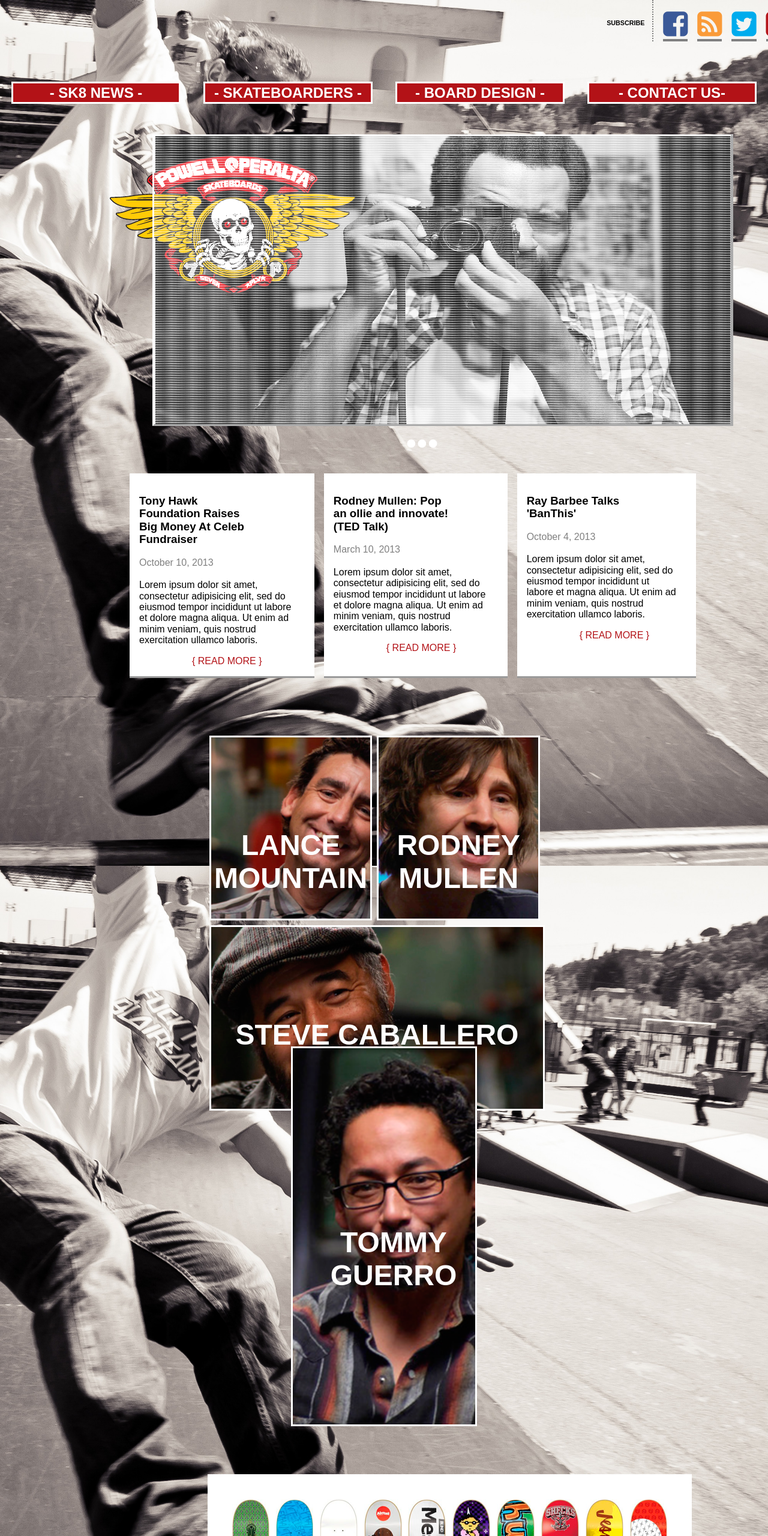
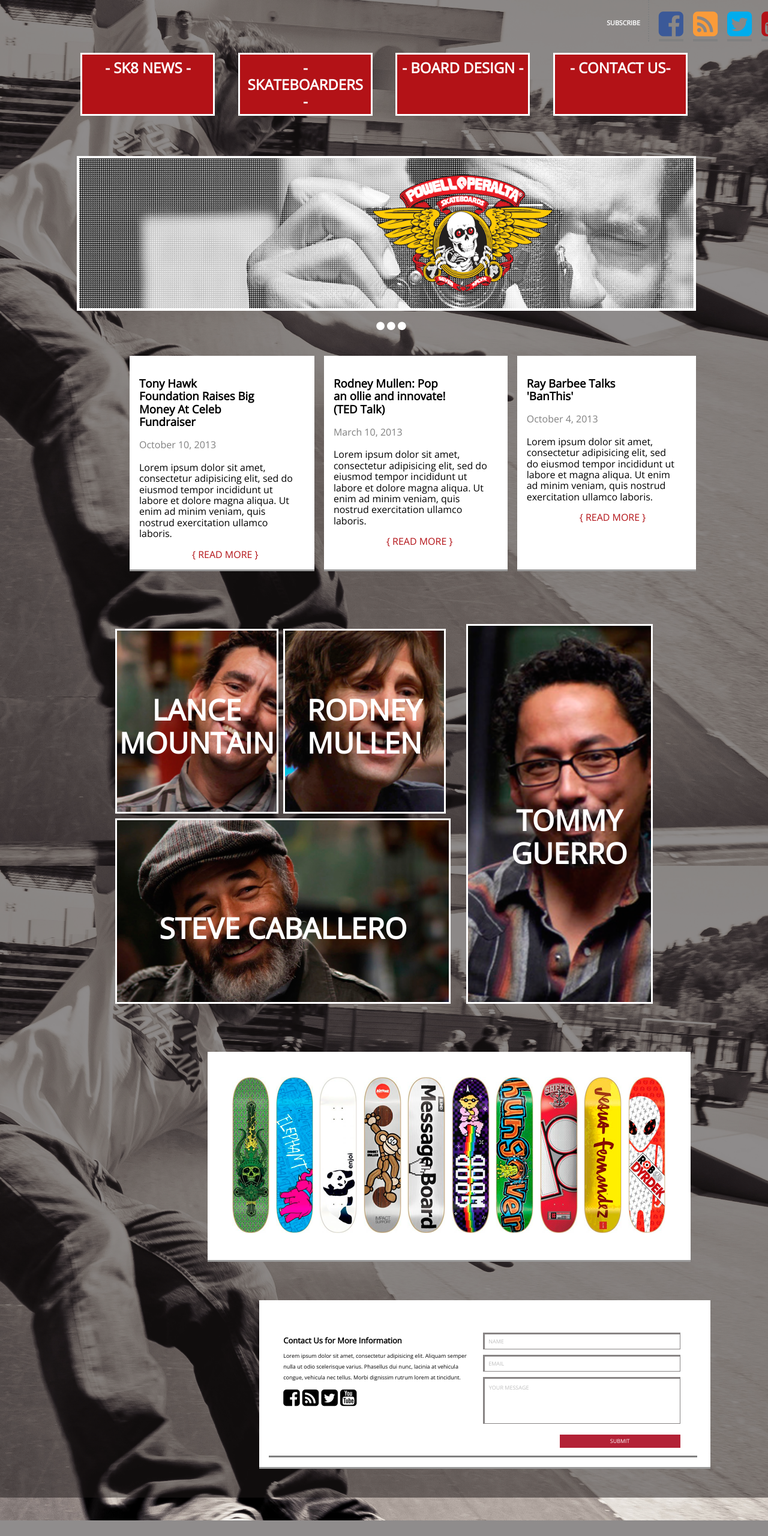
Before and after one commit to winstonwaters/sk8site, a plain HTML site: page index.html in a window 1280 px wide. Shown: the top 2560 px of the page at 60% size. After the commit the page ends 2534 px from the top, so only its background shows below. Drawn offline with nearby package versions, Linux system fonts and the light colour scheme.

Commit message:
revisions

```diff
--- a/index.html
+++ b/index.html
@@ -8,6 +8,7 @@
     <title>sk8site</title>
     <link rel="stylesheet" href="https://cdnjs.cloudflare.com/ajax/libs/normalize/4.1.1/normalize.min.css">
     <link rel="stylesheet" href="https://maxcdn.bootstrapcdn.com/font-awesome/4.6.3/css/font-awesome.min.css">
+    <link href='https://fonts.googleapis.com/css?family=Open+Sans' rel='stylesheet' type='text/css'>
     <link rel="stylesheet" href="main.css">
 </head>
 
@@ -33,13 +34,15 @@
             <h2>- CONTACT US-</h2>
         </div>
 
-    <div class="row3">
-      <div class="sliderimg">
-        <img src="images/top-image.png" alt="sliderimage" />
-        <span class="grid"><img src="images/grid.png" alt="grid" /></span>
+        <!-- trying kathleens code -->
+        <section>
+            <div class="logo">
+                <img src="images/peralta-logo.png" alt="logo" />
+                <!-- <span id="logo"><img src="images/peralta-logo.png" alt="logo" /></span> -->
             </div>
-      <span id="logo"><img src="images/peralta-logo.png" alt="logo" /></span>
-    </div>
+            <div class="top-image"></div>
+        </section>
+
 
         <!--SLIDER BUTTONS-->
         <div class="slider-buttons">
@@ -78,7 +81,7 @@
         <h3>Ray Barbee Talks 'BanThis'</h3>
         <span class="date">October 4, 2013</span>
                 <p>
-          Lorem ipsum dolor sit amet, consectetur adipisicing elit, sed do eiusmod tempor incididunt ut labore et  magna aliqua. Ut enim ad minim veniam, quis nostrud exercitation ullamco laboris.
+                    Lorem ipsum dolor sit amet, consectetur adipisicing elit, sed do eiusmod tempor incididunt ut labore et magna aliqua. Ut enim ad minim veniam, quis nostrud exercitation ullamco laboris.
                 </p>
                 <a href="#"><span class="readmore">{ READ MORE }</span></a>
                 </span>
@@ -88,14 +91,18 @@
         <div class="row5">
             <div class="col-1">
                 <div class="two-photos">
-    <div class="lance"><h2 class="lancetype">LANCE MOUNTAIN</h2></div>
-    <div class="rodney"><h2 class="rodneytype">RODNEY MULLEN</h2></div>
+                    <div class="lance">
+                        <h2 class="lancetype">LANCE MOUNTAIN</h2></div>
+                    <div class="rodney">
+                        <h2 class="rodneytype">RODNEY MULLEN</h2></div>
                 </div>
-<div class="steve"><h2 class="stevetype">STEVE CABALLERO</h2></div>
+                <div class="steve">
+                    <h2 class="stevetype">STEVE CABALLERO</h2></div>
             </div>
 
 
-<aside class="tommy"><h2 class="tommytype">TOMMY GUERRO</aside>
+            <aside class="tommy">
+                <h2 class="tommytype">TOMMY GUERRO</aside>
 
 </div>
 
@@ -112,11 +119,29 @@
       <img src="images/sk8-10.png" alt="board" />
     </div>
 
-
+    <footer>
+      <div class="footer">
+      <div class="col2">
+      <h1>Contact Us for More Information</h1>
+      <p id="padding">
+        Lorem ipsum dolor sit amet, consectetur adipisicing elit. Aliquam semper nulla ut odio scelerisque varius. Phasellus dui nunc, lacinia at vehicula congue, vehicula nec tellus. Morbi dignissim rutrum lorem at tincidunt.
+      </p>
+      <ul>
+       <li><span width="15px" height="15px" class="fa fa-facebook-square fa-2x"> </span></li>
+       <li><span width="15px" height="15px" class="fa fa-rss-square fa-2x"> </span></li>
+       <li><span width="15px" height="15px" class="fa fa-twitter-square fa-2x"> </span></li>
+       <li><span width="15px" height="15px" class="fa fa-youtube-square fa-2x"> </span></li>
+     </ul>
       </div>
-  <div id="color-overlay"></div>
-
-<footer>
+      <div class="col2 rightone">
+      <p class="name">NAME</p>
+      <p class="email">EMAIL</p>
+      <p class="message">YOUR MESSAGE</p>
+      <p class="submit">SUBMIT</p>
+      </div>
+      </div>
+    </footer>
+<!-- <footer>
   <div class="footer">
     <div class="foottext">
       <h3>Contact us for more information</h3>
@@ -129,16 +154,15 @@
     </div>
     </div>
 
+
     <div class="foottext2">
-    <div class="name">
-      <p>NAME</p>
-    </div>
-    <div class="email">
-      <p>EMAIL</p>
-    </div>
-    <div class="write">
-      <p>YOUR MESSAGE</p>
-    </div>
+      <input type="text" placeholder='Name' class="name">
+
+      <input type="text" placeholder='Email' class="email">
+
+
+      <textarea rows="4.5" placeholder="Tell us about your experience..." class="write"></textarea>
+
     <div class="submit1">
       <p>SUBMIT</p>
     </div>
@@ -146,10 +170,11 @@
   </div>
 
 
-</footer>
+</footer> -->
 
 
 </body>
+</div>
 
 
 
--- a/main.css
+++ b/main.css
@@ -1,19 +1,26 @@
 body {
     margin: 0;
     padding: 0;
-  font-family: sans-serif; }
-
+    font-family: 'Open Sans', serif;
+}
 a {
-  text-decoration: none; }
+    text-decoration: none;
+}
 a:hover {
     color: yellow;
-    width: 6rem; }
+    width: 6rem;
+}
 
 /* background image*/
+
 body {
     background: url(images/bg.jpg) no-repeat 50% 50% fixed;
-  background-size: cover; }
-
+    background-size: cover;
+    background-color: rgba(33, 27, 27, 0.5);
+}
+.main-content {
+    background-color: rgba(33, 27, 27, 0.5);
+}
 .row4 {
     position: relative;
     margin-left: 12rem;
@@ -21,45 +28,52 @@ body {
     padding: 1em;
     margin-bottom: 4rem;
     margin-top: 1rem;
-  width: 75%; }
+    width: 75%;
+}
 .row4 div.box1 {
     background-color: white;
     margin: .5rem;
     padding: 1rem;
-    border-bottom-style: outset; }
+    border-bottom-style: outset;
+}
 .row4 div.box2 {
     background-color: white;
     margin: .5rem;
     padding: 1rem;
-    border-bottom-style: outset; }
+    border-bottom-style: outset;
+}
 .row4 div.box3 {
     background-color: white;
     margin: .5rem;
     padding: 1rem;
-    border-bottom-style: outset; }
+    border-bottom-style: outset;
+}
 .row4 span.date {
     color: gray;
     float: left;
     width: 89%;
-    padding-bottom: .2rem; }
+    padding-bottom: .2rem;
+}
 .row4 p {
     display: inline-block;
-    width: 94%; }
+    width: 94%;
+}
 .row4 span.readmore {
     padding-left: 5.5rem;
-    color: #b31217; }
+    color: #b31217;
+}
 .row4 h3 {
-    width: 70%; }
-
+    width: 70%;
+}
 span.article1 {
-  width: 33%; }
-
+    width: 33%;
+}
 span.article2 {
-  width: 33%; }
-
+    width: 33%;
+}
 span.article3 {
-  width: 33%; }
-
+    width: 33%;
+}
 .row5 {
     width: 70%;
     display: block;
@@ -68,14 +82,17 @@ span.article3 {
     color: white;
     text-align: center;
     font-size: 0.7rem;
-  margin-bottom: 5rem; }
+    margin-bottom: 5rem;
+}
 .row5 .col-1 {
     width: 65%;
     height: 27em;
-    display: inline-block; }
+    display: inline-block;
+}
 .row5 .col-1 .two-photos {
     width: 96%;
-      display: flex; }
+    display: flex;
+}
 .row5 .col-1 .lance {
     background-size: 23rem;
     margin-top: .5rem;
@@ -86,10 +103,18 @@ span.article3 {
     background-image: url("images/lance.png");
     background-repeat: no-repeat;
     background-position: center;
-      border-style: solid; }
+    border-style: solid;
+}
 .row5 .col-1 .lancetype {
-      padding-top: 7rem;
-      font-size: 3rem; }
+    padding-top: 4rem;
+    font-size: 3rem;
+}
+.row5 .col-1 .lancetype:hover {
+      animation-duration: .5s;
+      animation-name: grow;
+      animation-iteration-count: infinite;
+      animation-direction: alternate;
+}
 .row5 .col-1 .rodney {
     background-size: 25rem;
     margin-top: .5rem;
@@ -100,22 +125,40 @@ span.article3 {
     background-image: url("images/rodney.png");
     background-repeat: no-repeat;
     background-position: center;
-      border-style: solid; }
+    border-style: solid;
+}
 .row5 .col-1 .rodneytype {
-      padding-top: 7rem;
-      font-size: 3rem; }
+    padding-top: 4rem;
+    font-size: 3rem;
+}
+.row5 .col-1 .rodneytype:hover {
+  animation-duration: .5s;
+  animation-name: grow;
+  animation-iteration-count: infinite;
+  animation-direction: alternate;
+}
 .row5 .col-1 .steve {
     height: 27em;
     width: 95%;
     display: block;
+    background-size: cover;
     background-image: url("images/steve.png");
     background-repeat: no-repeat;
     background-position: center;
     border-style: solid;
-      margin-top: .5rem; }
+    margin-top: .5rem;
+}
 .row5 .col-1 .stevetype {
     padding-top: 7rem;
-      font-size: 3rem; }
+    font-size: 3rem;
+}
+.row5 .col-1 .stevetype:hover {
+  animation-duration: .5s;
+  animation-name: grow;
+  animation-iteration-count: infinite;
+  animation-direction: alternate;
+}
+
 .row5 aside.tommy {
     background-size: 42rem;
     background-position: 49% 0px;
@@ -125,13 +168,20 @@ span.article3 {
     background-image: url("images/tommy.png");
     width: 34%;
     display: inline-flex;
-    border-style: solid; }
+    border-style: solid;
+}
 .row5 .tommytype {
     padding-top: 16rem;
     font-size: 3rem;
     text-align: center;
-    padding-left: 2rem; }
-
+    padding-left: 2rem;
+}
+.row5 .tommytype:hover {
+  animation-duration: .5s;
+  animation-name: grow;
+  animation-iteration-count: infinite;
+  animation-direction: alternate;
+}
 .row6 {
     border-bottom-style: outset;
     position: relative;
@@ -139,23 +189,27 @@ span.article3 {
     padding: 3%;
     background-color: white;
     margin-left: 27%;
-  margin-bottom: 5%; }
+    margin-bottom: 5%;
+}
 .row6 img {
     border-style: none;
-    padding: 0.2rem; }
-
+    padding: 0.2rem;
+}
 .row6 img:hover {
     animation-duration: .5s;
     animation-name: grow;
     animation-iteration-count: infinite;
-  animation-direction: alternate; }
+    animation-direction: alternate;
+}
 
 @keyframes grow {
     from {
-    transform: scale(1); }
+        transform: scale(1);
+    }
     to {
-    transform: scale(1.2); } }
-
+        transform: scale(1.2);
+    }
+}
 .footer {
     background-color: white;
     padding: 1rem;
@@ -164,14 +218,15 @@ span.article3 {
     margin-left: 27rem;
     width: 45rem;
     display: inline-flex;
-  border-bottom-style: outset; }
-
+    border-bottom-style: outset;
+}
 .foottext {
     width: 47%;
-  color: gray; }
+    color: gray;
+}
 .foottext p {
-    margin-bottom: 5.9em; }
-
+    margin-bottom: 5.9em;
+}
 .footersocial {
     margin-right: 2%;
     padding: 0;
@@ -180,14 +235,16 @@ span.article3 {
     background-color: gray;
     width: 88%;
     padding: 1rem;
-  display: inline-flex; }
+    display: inline-flex;
+}
 .footersocial .fa {
     padding-right: 2%;
     width: 100%;
-    margin-left: 7%; }
+    margin-left: 7%;
+}
 .footersocial img {
-    width: 24%; }
-
+    width: 24%;
+}
 .foottext2 {
     width: 47%;
     color: gray;
@@ -197,84 +254,103 @@ span.article3 {
     border-left-style: solid;
     border-top-style: inset;
     padding: 1rem;
-  font-size: 1rem; }
+    font-size: 1rem;
+}
 .foottext2 .name {
     border: .1em solid gray;
     padding: 3%;
-    margin-bottom: 2%; }
+    margin-bottom: 2%;
+}
 .foottext2 .email {
     border: .1em solid gray;
     padding: 3%;
-    margin-bottom: 2%; }
+    margin-bottom: 2%;
+}
 .foottext2 .write {
     border: .1em solid gray;
     padding-top: 1%;
     padding-left: 3%;
     padding-right: 1%;
     padding-bottom: 19%;
-    margin-bottom: 2%; }
-
+    margin-bottom: 2%;
+}
 .submit1 p {
     float: right;
     width: 50%;
     background-color: #b31217;
     padding: 2%;
     color: white;
-  text-align: center; }
-
+    text-align: center;
+}
 .main-content {
-  margin: 0 auto; }
-
+    margin: 0 auto;
+}
 .row1 {
     position: relative;
     display: flex;
     width: 100%;
     padding: 0;
-  vertical-align: top; }
-
+    vertical-align: top;
+}
 h6 {
     width: 60%;
     padding-left: 79%;
     padding-right: 1%;
-  color: black;
-  margin-top: 2rem; }
-
+    color: white;
+    margin-top: 2rem;
+}
 .sociallinks {
     display: flex;
     border-left: .125rem dotted gray;
     padding-left: 1rem;
-  padding-right: 3%; }
+    padding-right: 3%;
+}
 .sociallinks .fa-facebook-square {
-    color: #3b5998; }
+    color: #3b5998;
+}
 .sociallinks .fa-rss-square {
-    color: yellow; }
+    color: yellow;
+}
 .sociallinks .fa-twitter-square {
-    color: #00aced; }
+    color: #00aced;
+}
 .sociallinks .fa-youtube-square {
-    color: #b31217; }
+    color: #b31217;
+}
 .sociallinks .fa-rss-square {
-    color: #FA9B39; }
+    color: #FA9B39;
+}
 .sociallinks span {
     float: right;
     color: red;
     margin-top: 1rem;
     color: red;
     margin-right: 1rem;
-    border-bottom: .25rem solid gray; }
-
+    border-bottom: .25rem solid gray;
+}
 .row2 {
-  margin-top: 3rem;
+    width: 82%;
+    margin-top: 5rem;
     display: flex;
     font-size: 1rem;
-  color: white; }
+    color: white;
+    text-align: center;
+    justify-content: center;
+    margin: 0 auto;
+}
 .row2 h2 {
     background-color: #b31217;
-    padding: .1rem;
+    padding: .5rem;
     border-style: solid;
     width: 100%;
     text-align: center;
-    margin: .8em; }
-
+    margin: .8em;
+}
+.row2 h2:hover {
+    color: #b31217;
+    background-color: white;
+    font-weight: 200;
+}
 .sliderimg img {
     width: 60rem;
     margin-left: 20%;
@@ -282,52 +358,52 @@ h6 {
     height: 30rem;
     margin-top: 2rem;
     border-style: outset;
-  border-color: white; }
-
+    border-color: white;
+}
 .slider-buttons {
-  margin-left: 53%;
+    margin-left: 49%;
     color: white;
-  padding-top: 1rem; }
-
+    padding-top: 1rem;
+}
 .grid {
     position: absolute;
     z-index: 2;
     width: 100%;
     left: 60px;
-  top: 3em;
-  margin-top: 9rem;
-  margin-left: -3.9rem; }
-
-#logo {
-  position: absolute;
-  top: 258px;
-  right: 918px;
-  width: 179px;
-  height: 100px; }
+    top: 3.24em;
+    margin-top: 9.4em;
+    margin-left: -3.9rem;
+}
 
 @media (max-width: 767px) and (min-width: 320px) {
     .main-content .row1 {
-    display: none; }
+        display: none;
+    }
     .main-content .row2 h2 {
         display: block;
         font-size: 1rem;
         color: white;
         width: 100%;
-    margin: 0 auto; }
+        margin: 0 auto;
+    }
     .main-content .row3 .grid {
-    display: none; }
+        display: none;
+    }
     .main-content .row3 .sliderimg img {
         width: 80%;
         height: 80%;
         margin: 0 auto;
         margin-left: 10%;
         margin-right: 10%;
-    margin-top: 3rem; }
+        margin-top: 3rem;
+    }
     .main-content .row3 #logo {
-    display: none; }
+        display: none;
+    }
     .main-content .slider-buttons {
         width: 98%;
-    margin-left: 48%; }
+        margin-left: 48%;
+    }
     .main-content .row4 {
         position: relative;
         margin-left: 0rem;
@@ -335,16 +411,19 @@ h6 {
         padding: 1em;
         margin-bottom: 1rem;
         margin-top: 0rem;
-    width: 98%; }
+        width: 98%;
+    }
     .main-content .row4 .readmore {
         font-size: .7rem;
         padding-left: 3.5rem;
-    width: 33%; }
+        width: 33%;
+    }
     .main-content .row5 .col-1 {
         display: inline;
         font-size: -3.3rem;
         color: white;
-    width: 56%; }
+        width: 56%;
+    }
     .main-content .row5 .tommy {
         display: inline-block;
         font-size: -3.3rem;
@@ -353,39 +432,188 @@ h6 {
         height: 371px;
         width: 470px;
         margin-top: .5rem;
-    margin-left: -1rem; }
+        margin-left: -1rem;
+    }
     .main-content .row5 .tommytype {
         padding-top: 8rem;
         font-size: 2rem;
-    text-align: center; }
+        text-align: center;
+    }
     .main-content .row5 .lancetype {
         padding-top: 6rem;
-    font-size: 2rem; }
+        font-size: 2rem;
+    }
     .main-content .row5 .rodneytype {
         padding-top: 6rem;
-    font-size: 2rem; }
+        font-size: 2rem;
+    }
     .main-content .row5 .stevetype {
         padding-top: 7rem;
-    font-size: 2rem; }
+        font-size: 2rem;
+    }
     .main-content .row6 {
         height: 220px;
         width: 99%;
         display: inline-flex;
         margin: 0 auto;
-    margin-bottom: 2rem; }
+        margin-bottom: 2rem;
+    }
     .main-content .row6 img {
         width: 9%;
         display: inline-flex;
-    margin: 0 auto; }
+        margin: 0 auto;
+    }
     .footer {
         width: 98%;
-    margin-left: 0; }
+        margin-left: 0;
+    }
     .footer .foottext {
-    display: none; }
+        display: none;
+    }
     .footer .foottext2 {
-    width: 98%; }
+        width: 98%;
+    }
     .footer .foottext2 .sumbit1 p {
         background-color: #b31217;
         padding: 2%;
         color: white;
-    text-align: center; } }
+        text-align: center;
+    }
+}
+.top-image {
+    width: 80%;
+    height: 300px;
+    margin: 0 auto;
+    margin-left: 10%;
+    margin-right: 10%;
+    margin-top: 3rem;
+    background-image: url('images/grid.png'), url('images/top-image.png');
+    height: 250px;
+    background-repeat: no-repeat;
+    background-size: 146%, 173%;
+    background-position-y: 22%;
+    background-position-x: 40%;
+    border: 4px solid white;
+}
+.logo {
+    position: absolute;
+    justify-content: center;
+    margin: 0 auto;
+    text-align: center;
+}
+.logo img {
+
+    width: 300px;
+    height: 200px;
+    padding: 31px 3px 6px 621px;
+}
+
+
+.col2 {
+  background-color: white;
+  width: 45.62%;
+  display: inline-block;
+  vertical-align: top;
+  margin-top: 2%;
+  padding: 2%;
+  height: 200px;
+  border-bottom: 3px solid grey;
+}
+
+.col2 h1 {
+  font-size: 13px;
+  padding-top: 2%;
+  padding-left: 3%;
+}
+
+.col2 ul {
+  list-style-type: none;
+  display: inline-block;
+  vertical-align: top;
+  padding-left: 3%;
+  padding-top: 0;
+  margin: 0;
+}
+
+.col2 li {
+  display: inline-block;
+  margin: 0;
+}
+
+.col2 p {
+  font-size: 9px;
+  line-height: 2;
+}
+
+#padding {
+  padding-left: 3%;
+}
+
+.col2 img {
+  padding-top: 2%;
+}
+
+.col2 img.desaturate {
+  -webkit-filter: grayscale(100%);
+  filter: grayscale(100%);
+}
+
+.col2 img.desaturate:hover {
+  -webkit-filter: none;
+  filter: none;
+}
+
+
+.name {
+  color: #C0C0C0;
+  padding: 2%;
+  border-left: 3px solid #888484;
+  border-top: 3px solid #888484;
+  border-bottom: 1px solid #888484;
+  border-right: 1px solid #888484;
+  padding: 3px 3px 3px 6px;
+}
+
+.email {
+  color: #C0C0C0;
+  padding: 2%;
+  border-left: 3px solid #888484;
+  border-top: 3px solid #888484;
+  border-bottom: 1px solid #888484;
+  border-right: 1px solid #888484;
+  padding: 3px 3px 3px 6px;
+}
+
+.message {
+  color: #C0C0C0;
+  padding: 2%;
+  border-left: 3px solid #888484;
+  border-top: 3px solid #888484;
+  border-bottom: 1px solid #888484;
+  border-right: 1px solid #888484;
+  padding-bottom: 50px;
+}
+
+.submit {
+  border: 2px solid #B32236;
+  background-color: #B32236;
+  width: 60%;
+  text-align: center;
+  float: right;
+  color: white;
+}
+
+.submit:hover {
+  color: #B32236;
+  background-color: white;
+  border: 2px solid whtie;
+}
+
+.rightone {
+  margin-left: -2%;
+  padding-right: 4%;
+}
+
+footer {
+  margin-bottom: 3%;
+}
--- a/styles.scss
+++ b/styles.scss
@@ -1,21 +1,23 @@
 body {
-  margin: 0;
-  padding: 0;
-  font-family: sans-serif;
+    margin: 0;
+    padding: 0;
+    font-family: sans-serif;
+}
+
+.main-content{
+  width: 100%;
+  height: 100%;
+  background-color: rgba(33, 27, 27, 9);
 }
 
 $primaryRed: #b31217;
-
 a {
-  text-decoration: none;
-  &:hover {
-    color: yellow;
-    width: 6rem;
-  }
+    text-decoration: none;
+    a:hover{
+      color: white;
+      background-color: $primaryRed;
+    }
 }
-
-
-
 @import 'styles/_body.scss';
 @import 'styles/_footer.scss';
 @import 'styles/_header.scss';
```
Also changed, not shown: styles/_footer.scss (+24 -1 lines), styles/_mobile.scss (+1 -8 lines). Lines whose indentation alone changed are shown as unchanged.
